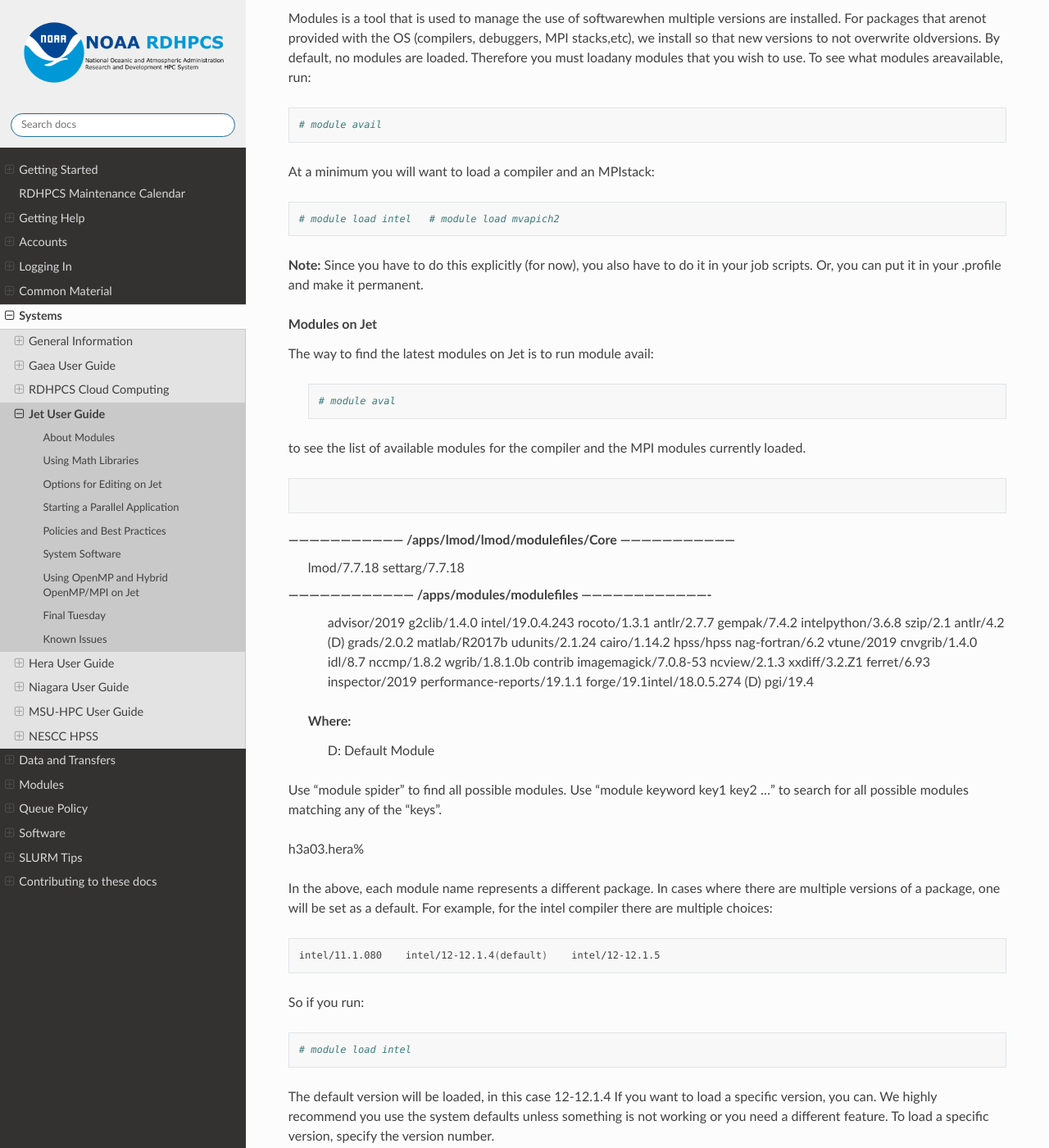
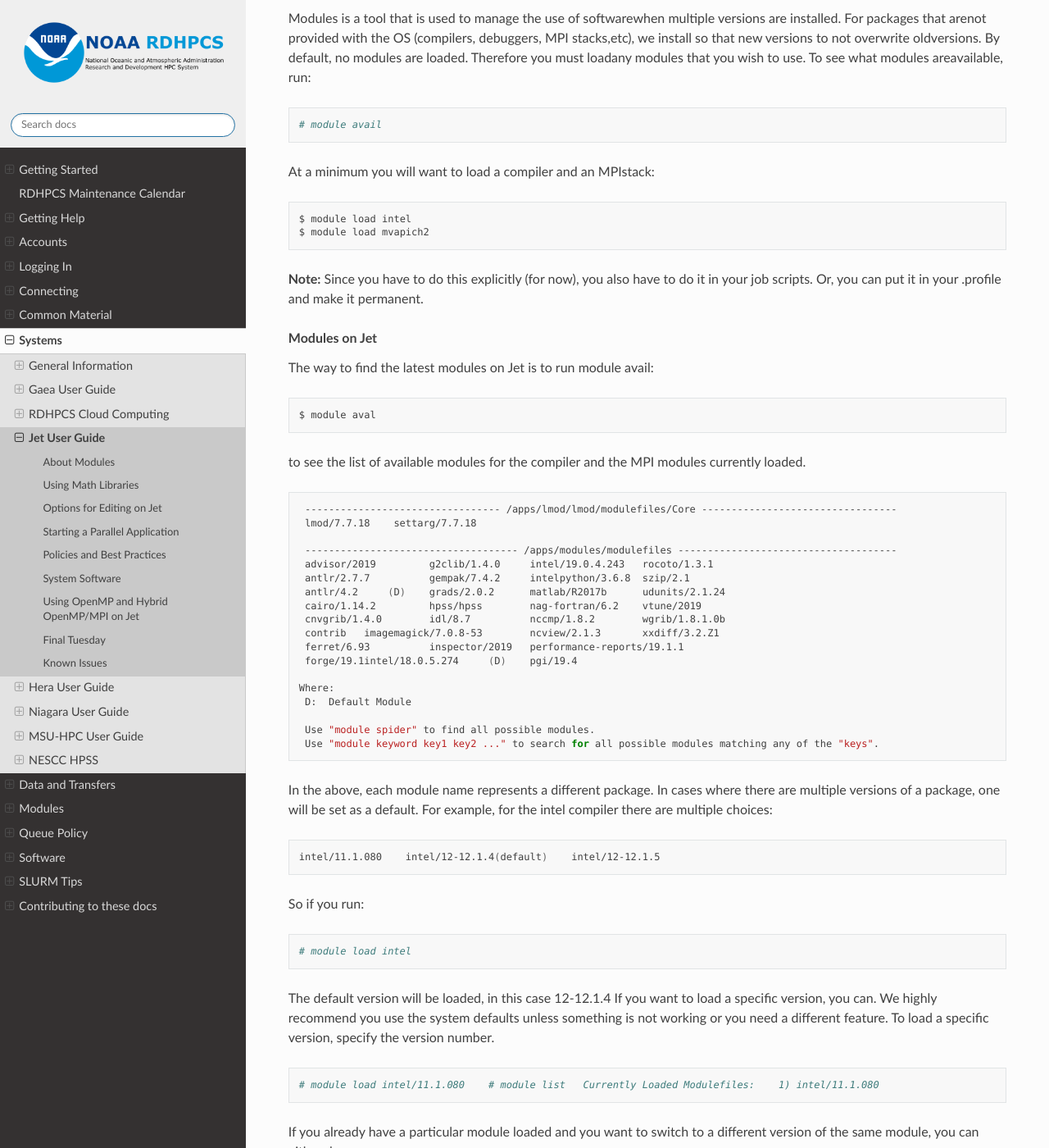
Before and after one commit to NOAA-RDHPCS/noaa-rdhpcs.github.io, a Sphinx documentation site: the page built from source/systems/jet_user_guide.rst, in a window 1280 px wide and 1400 px high, scrolled down 2858 px. Shown: the whole window at 82% size. Built offline with Sphinx 7.4.7 and the Read the Docs theme 2.0.0, drawn with Linux system fonts in a browser that asks for light colours; pages that are not in the unit, such as notebooks, are missing from menus; some of the changed text lies outside the part shown.

Commit message:
Fix build warning/errors in ...
source/index, systems/index systems/jet_user_guide

Removed space in logging_in directory

```diff
--- a/source/index.rst
+++ b/source/index.rst
@@ -53,7 +53,8 @@ Logging In
 .. toctree::
    :maxdepth: 2
 
-   Logging in/index
+   logging_in/index
+   connecting/index
 
 Common
 ======
--- a/source/systems/jet_user_guide.rst
+++ b/source/systems/jet_user_guide.rst
@@ -254,25 +254,27 @@ At a minimum you will want to load a compiler and an MPIstack:
 
 .. code-block:: shell
 
-   # module load intel   # module load mvapich2
+   $ module load intel
+   $ module load mvapich2
 
 **Note:** Since you have to do this explicitly (for now), you also have to do it in your job scripts. Or, you can put it in your .profile and make it permanent.
 
 .. rubric:: Modules on Jet
+
 The way to find the latest modules on Jet is to run module avail:
 
- .. code-block:: shell
+.. code-block:: shell
 
-   # module aval
+   $ module aval
 
 to see the list of available modules for the compiler and the MPI modules currently loaded.
 
 .. code-block:: shell
 
---------------------------------- /apps/lmod/lmod/modulefiles/Core ---------------------------------
+   --------------------------------- /apps/lmod/lmod/modulefiles/Core ---------------------------------
    lmod/7.7.18    settarg/7.7.18
 
------------------------------------- /apps/modules/modulefiles -------------------------------------
+   ------------------------------------ /apps/modules/modulefiles -------------------------------------
    advisor/2019         g2clib/1.4.0     intel/19.0.4.243   rocoto/1.3.1
    antlr/2.7.7          gempak/7.4.2     intelpython/3.6.8  szip/2.1
    antlr/4.2     (D)    grads/2.0.2      matlab/R2017b      udunits/2.1.24
@@ -285,11 +287,8 @@ to see the list of available modules for the compiler and the MPI modules curren
   Where:
    D:  Default Module
 
-Use "module spider" to find all possible modules.
-Use "module keyword key1 key2 ..." to search for all possible modules matching any of the "keys".
-
-h3a03.hera%
-
+   Use "module spider" to find all possible modules.
+   Use "module keyword key1 key2 ..." to search for all possible modules matching any of the "keys".
 
 In the above, each module name represents a different package. In cases where there are multiple versions of a package, one will be set as a default. For example, for the intel compiler there are multiple choices:
 
@@ -326,7 +325,7 @@ or
 
 
 Using Math Libraries
-================
+====================
 
 The intel math kernel library (MKL) provides a wide variety
 of optimized math libraries including "BLAS, LAPACK,
@@ -338,12 +337,14 @@ the users on our system.
 
 
 .. rubric:: Location of MKL on Jet
+
 **MKL** is specific to the version of the Intel compiler used.
 After loading the compiler version you require, the variable
 **$MKLROOT** will be defined that specifies the path to the
 MKL library. Use this variable.
 
 .. rubric:: Basic Linking with BLAS and LAPACK
+
 To link with the mathematical libraries such as BLAS,
 LAPACK, and the FFT routines, it is best to just add the
 following option to your link line:
@@ -364,6 +365,7 @@ relies on sequential math routines, so you would want to use
 sequential for that code).
 
 .. rubric:: Linking with FFT, and the FFTW interface
+
 Intel provides highly optimized FFT routines within MKL.
 They are documented `here <https://software.intel.com/en-us/articles/the-intel-math-kernel-library-and-its-fast-fourier-transform-routines/>`__.
 While Intel has a specific interface (DFTI), we recommend
@@ -394,6 +396,7 @@ to your CFLAGS and/or FFLAGS. When linking, use the steps
 described above.
 
 .. rubric:: Linking with Scalapack
+
 Linking with Scalapack is more complicated because it uses
 MPI. You have to specify which version of the MPI library
 you are using when linking with Scalapack. Examples are:
@@ -415,6 +418,7 @@ this variable name, not the explicit path for the Intel
 compiler.
 
 .. rubric:: Linking math libraries with Portland Group
+
 For the PGI compiler, all you need to do is specify the
 library name.
 
@@ -431,7 +435,8 @@ For lapack:
    -llapack
 
 Options for Editing on Jet
-========
+==========================
+
 To use any of these editors, type the name in at the command line:
 
 +----------+--------------------------------------------------------------+
@@ -459,7 +464,7 @@ To use any of these editors, type the name in at the command line:
 
 
 Starting a Parallel Application
-================================
+===============================
 
 .. rubric:: Supported MPI Stacks
 
@@ -478,14 +483,15 @@ and explain why so we can better understand your
 requirements.
 
 .. rubric:: Load MPI Stacks Via Modules
+
 The MPI libraries are compiler specific. Therefore a
 compiler must be loaded first before the MPI stacks become
 visible.
 
 .. code-block:: shell
 
-   # module load intel
-   # module avail
+   $ module load intel
+   $ module avail
 
    ...
    ------------------------- /apps/Modules/default/modulefamilies/intel -- -------------------
@@ -500,11 +506,13 @@ loaded. You can load the module with command:
    # module load mvapich2
 
 .. warning::
-Please use the default version of the MPI stack you
-require unless you are tracking down bugs or by request of
-the Jet Admin staff.
+
+   Please use the default version of the MPI stack you
+   require unless you are tracking down bugs or by request of
+   the Jet Admin staff.
 
 .. rubric:: Launching Jobs
+
 On Jet, please use mpiexec. This is a wrapper script that
 sets up your run environment to match your batch job and use
 process affinity (which provides better performance).
@@ -514,6 +522,7 @@ process affinity (which provides better performance).
    mpiexec -np $NUM_OF_RANKS
 
 .. rubric:: Launching MPMD jobs
+
 MPMD (multi-program, multi-data) programs are typically used
 for coupled MPI jobs, for example oceans and atmosphere.
 Colons are used to separate the requirements of each launch.
@@ -527,6 +536,7 @@ Of the 60 MPI ranks, the first 36 will be ocean.exe process,
 and the last 24 will be the atm.exe process.
 
 .. rubric:: MPI Library Specific Options
+
 The MPI standard does not explicitly define how
 implementations are done between the libraries. Therefore, a
 single call to mpiexec can never be guaranteed to work
@@ -534,6 +544,7 @@ across different libraries. Below are the important
 differences between the the ones that we support.
 
 .. rubric:: Passing Environment Variables
+
 There are two methods to pass variables to MPI processes,
 global (-genv) and local (-env). The global ones are applied
 to every executable. The local ones are only applied to the
@@ -583,6 +594,7 @@ would be:
    mpiexec -np 4 -env OMP_NUM_THREADS=2 ./ocean.exe | -np 8 -env OMP_NUM_THREADS=3 ./atm.exe
 
 .. rubric:: OpenMPI Specific Options
+
 .. rubric:: Passing Environment Variables
 
 The option -x is used to pass variables.
@@ -612,7 +624,8 @@ processes of an MPMD application with a single usage of
 
 
 Policies and Best Practices
-=========
+===========================
+
 .. rubric:: Project Data Management
 
 `Project Data
@@ -622,16 +635,19 @@ File System (HPFS, Scratch), HFS (Home File System), the
 HPSS HSMS (tape).
 
 .. rubric:: Login (Front End) Node Usage Policy
+
 `Login (Front_End) Node Usage
 Policy <https://rdhpcs-common-docs.rdhpcs.noaa.gov/wiki/index.php/Login_(Front_End)_Node_Usage_Policy>`__
 , in RDHPCS CommonDocs
 
 .. rubric:: Cron Usage Policy
+
 `Cron Usage
 Policy <https://rdhpcs-common-docs.rdhpcs.noaa.gov/wiki/index.php/Cron_Usage_Policy>`__
 , in RDHPCS CommonDocs
 
 .. rubric:: Maximum Job Length Policy
+
 See the section: `Specifying a Queue
 (QOS) <https://rdhpcs-common-docs.rdhpcs.noaa.gov/wiki/index.php?title=Running_and_Monitoring_Jobs_on_Jet_and_Theia_-_SLURM&action=edit&section=23>`__\ for
 maximum job length per partition and QOS. If you require
@@ -678,6 +694,7 @@ Please clean up your temporary files after you are done
 using them.
 
 .. rubric:: Software Support Policy
+
 Our goal is to enable science on any RDHPCS system. This
 often includes installing additional software to improve the
 utility and usefulness of the system.
@@ -711,6 +728,7 @@ expect all applications to work in 64-bit mode.
    to the community.
 
 .. rubric:: Single-user Managed Software
+
 Users are always free to install software packages and
 maintain them in their home or project directories.
 
@@ -732,8 +750,10 @@ start a `system help ticket: <https://rdhpcs-common-docs.rdhpcs.noaa.gov/wiki/in
 
 
 System Software
-============
+===============
+
 .. rubric:: How Software is Organized Through Modules
+
 Many software packages have compiler dependencies, and some
 also have MPI stack dependencies. To ensure that the correct
 packages are loaded, the module installation has been
@@ -777,6 +797,7 @@ the MPI stack you wanted to use.
    hdf5parallel/1.8.9(default)       netcdf4-hdf5parallel/4.2(default)
 
 .. rubric:: Environment Variables
+
 For all packages on the system, environment variables have
 been set to ensure consistency in their use. We have defined
 the following variables for your use when using the
@@ -832,7 +853,8 @@ execute the following commands.
 
 
 Using OpenMP and Hybrid OpenMP/MPI on Jet
-=========
+=========================================
+
 .. rubric:: Using OpenMP and Hybrid OpenMP/MPI on Jet
 
 `OpenMP <http://en.wikipedia.org/wiki/OpenMP OpenMP>`_ is a programming extension for supporting parallel computing in Fortran and C using shared memory. It is relative easy to parallelize code using OpenMP. However, parallelization is restricted to a single node. As any programming model, there can be tricks to make to write efficient code.
@@ -885,11 +907,11 @@ When using MPI and OpenMP, it is not necessary to worry about how threading is m
 
  mpiexec -v MV2_ENABLE_AFFINITY=0 ......
 
-See the `mvapich2 documentation <https://mvapich.cse.ohio-state.edu/userguide/>`_  for more information.
+See the `mvapich2 documentation <https://mvapich.cse.ohio-state.edu/userguide/>`__  for more information.
 
 
 Final Tuesday
-========================
+=============
 
 Known Issues
 ============
```
Also changed, not shown: other parts of source/systems/jet_user_guide.rst (+1 -1 lines), source/systems/index.rst (+9 -9 lines), source/logging_in/index.rst (renamed from source/Logging in/index.rst).
